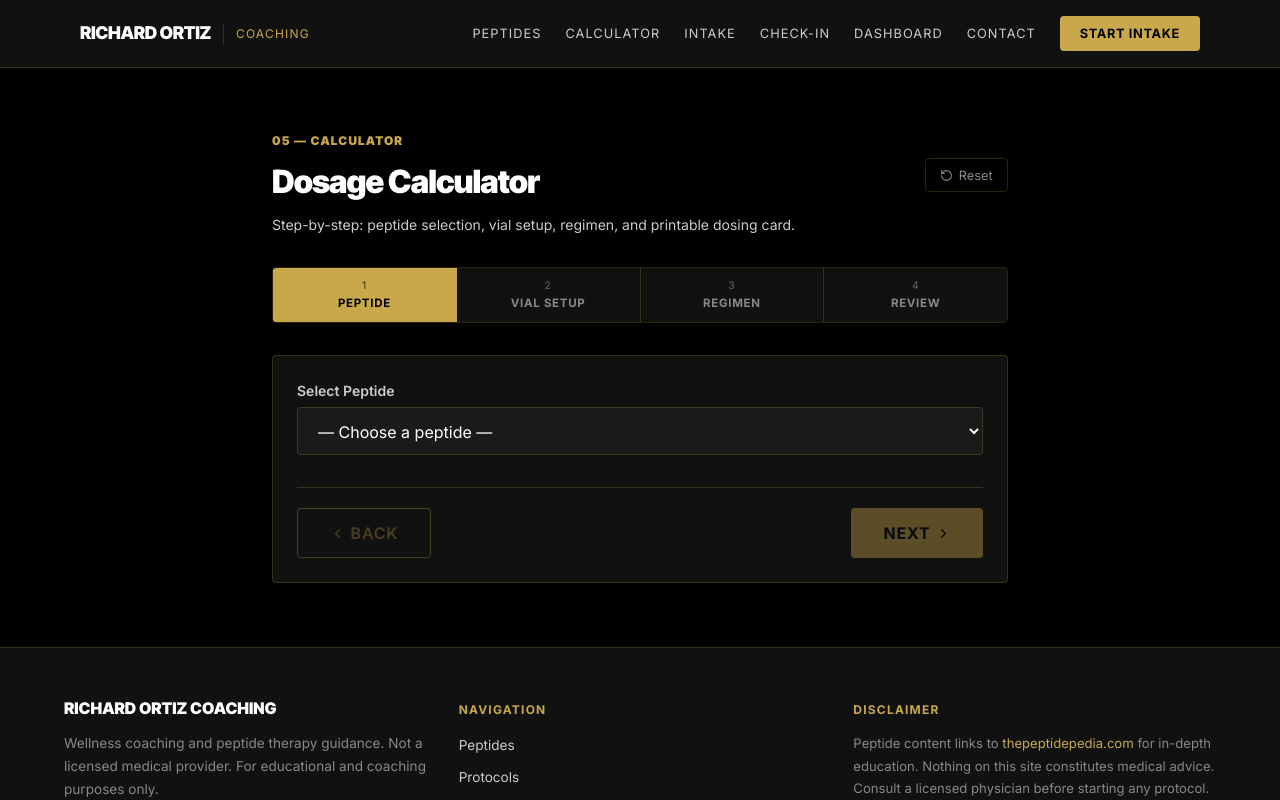
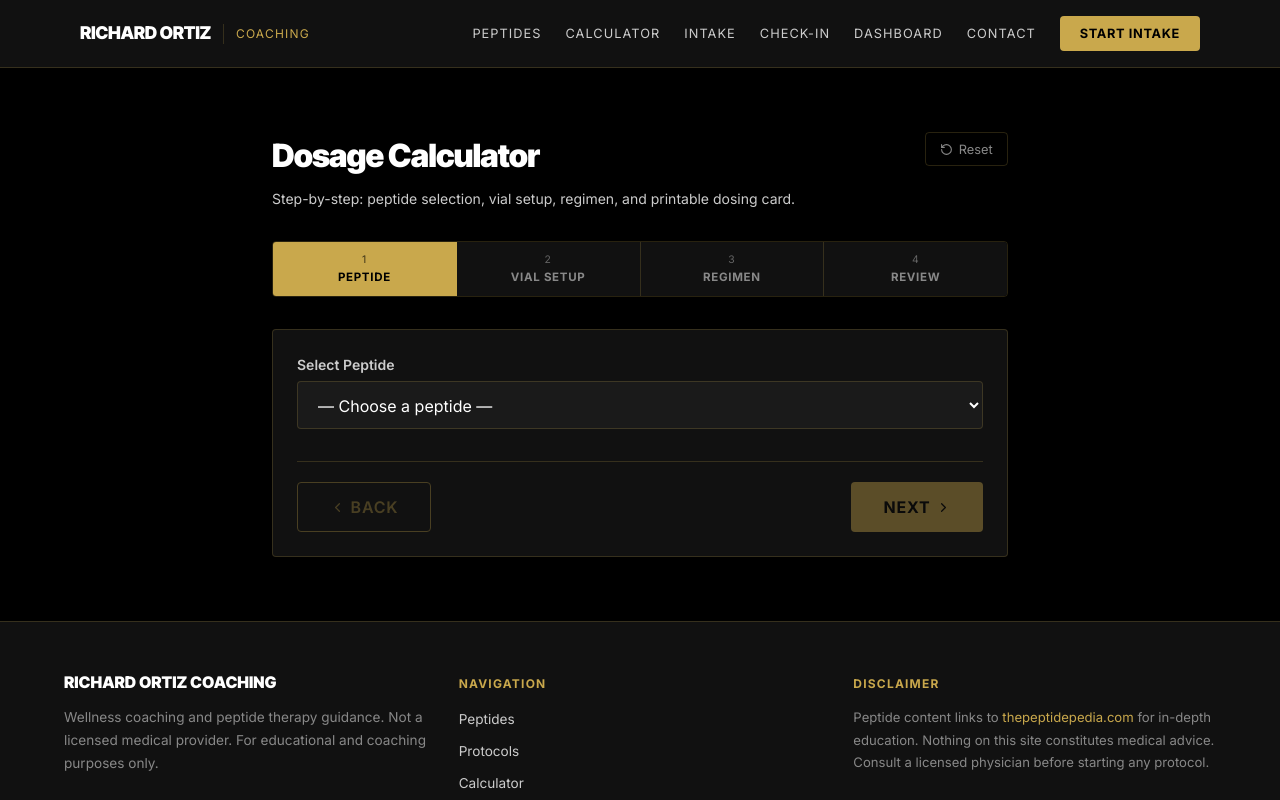
Before and after one commit to asaasinai/richard-ortiz-coaching, a Next.js app: page /calculator in a window 1280 px wide. Shown: the top 800 px of the page. Built offline with nearby package versions, Linux system fonts and the light colour scheme.

Commit message:
Remove section number labels from page headers

```diff
--- a/src/app/calculator/page.tsx
+++ b/src/app/calculator/page.tsx
@@ -528,7 +528,6 @@ export default function CalculatorPage() {
     <>
       <Nav/>
       <div className="max-w-3xl mx-auto px-4 py-16">
-        <span className="section-num">05 — Calculator</span>
         <div style={{ display:"flex", justifyContent:"space-between", alignItems:"flex-start", marginBottom:"0.5rem", flexWrap:"wrap", gap:"0.5rem" }}>
           <h1 style={{ fontFamily:"Inter Tight,sans-serif", fontWeight:900, fontSize:"2rem", letterSpacing:"-0.03em" }}>Dosage Calculator</h1>
           <button onClick={reset} style={{ display:"flex", alignItems:"center", gap:"0.35rem", background:"none",
```
